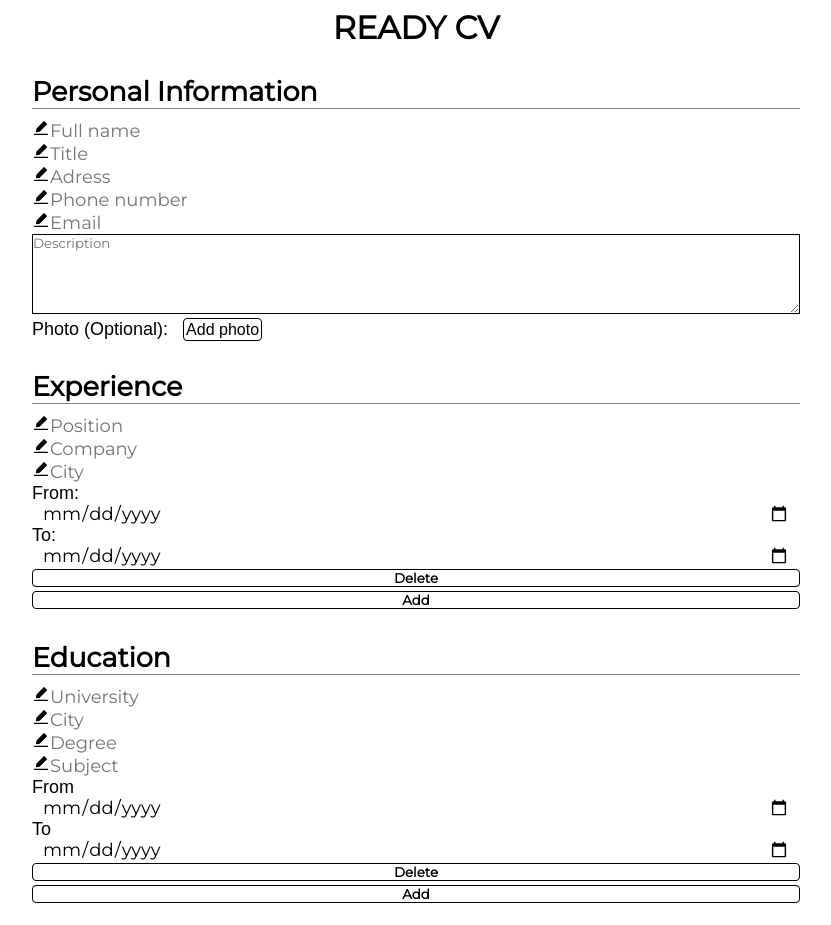
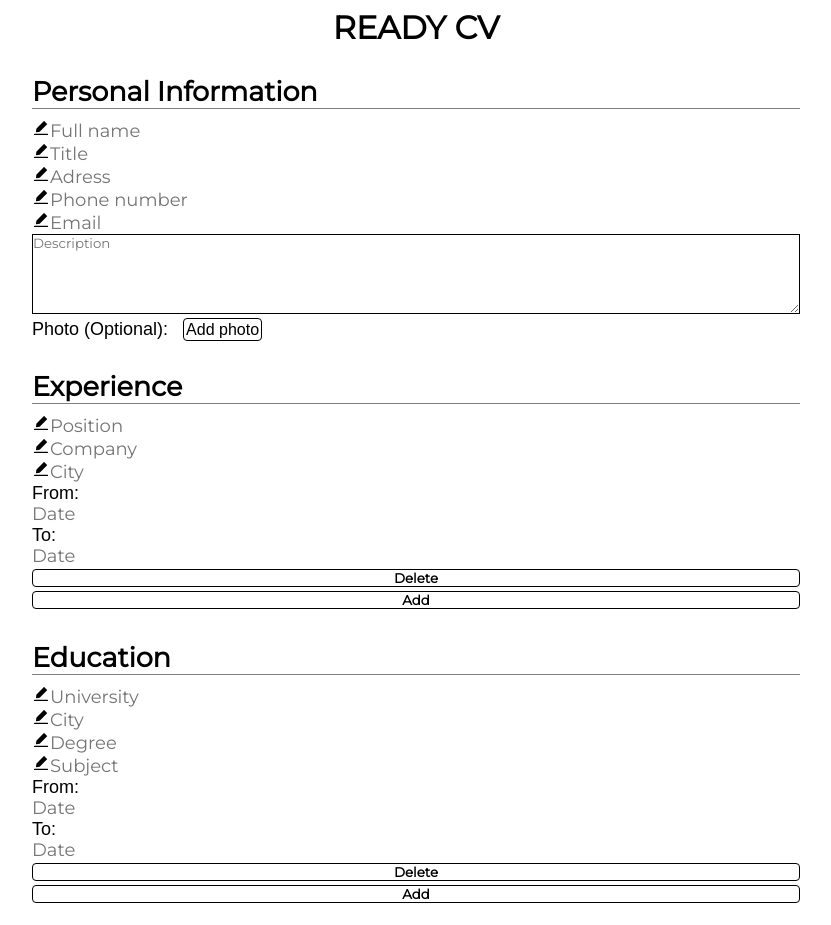
Before and after one commit to CantarinoG/cv-creator, a React (Create React App) app: page / in a window 1280 px wide. Shown: the top 925 px of the page, without its empty margins (224-1055 px from the left). Built offline with nearby package versions, Linux system fonts and the light colour scheme; a web font is replaced by a local one.

Commit message:
Change from/to fields to input type text

```diff
--- a/src/components/Education.js
+++ b/src/components/Education.js
@@ -11,8 +11,8 @@ class Education extends Component {
             <div className="input-row"><AiFillEdit/><input type="text" placeholder="City"></input></div>
             <div className="input-row"><AiFillEdit/><input type="text" placeholder="Degree"></input></div>
             <div className="input-row"><AiFillEdit/><input type="text" placeholder="Subject"></input></div>
-            <div className="input-row"><label htmlFor="edu-from">From</label><input type="date" id="edu-from"></input></div>
-            <div className="input-row"><label htmlFor="edu-to">To</label><input type="date" id="edu-to"></input></div>
+            <div className="input-row"><label htmlFor="edu-from">From:</label><input type="text" id="edu-from" placeholder="Date"></input></div>
+            <div className="input-row"><label htmlFor="edu-to">To:</label><input type="text" id="edu-to" placeholder="Date"></input></div>
             <button className="del-btn">Delete</button>
             <button>Add</button>
         </div>
--- a/src/components/Experience.js
+++ b/src/components/Experience.js
@@ -10,8 +10,8 @@ class Experience extends Component {
           <div className="input-row"><AiFillEdit/><input type="text" placeholder="Position"></input></div>
           <div className="input-row"><AiFillEdit/><input type="text" placeholder="Company"></input></div>
           <div className="input-row"><AiFillEdit/><input type="text" placeholder="City"></input></div>
-          <div className="input-row"><label htmlFor="exp-from">From: </label><input type="date" id="exp-from"></input></div>
-          <div className="input-row"><label htmlFor="exp-to">To: </label><input type="date" id="exp-to"></input></div>
+          <div className="input-row"><label htmlFor="exp-from">From: </label><input type="text" id="exp-from" placeholder="Date"></input></div>
+          <div className="input-row"><label htmlFor="exp-to">To: </label><input type="text" id="exp-to" placeholder="Date"></input></div>
             <button className="del-btn">Delete</button>
             <button>Add</button>
         </div>
--- a/src/components/Preview.js
+++ b/src/components/Preview.js
@@ -27,7 +27,7 @@ class Preview extends Component {
                   </div>
                 </main>
                 <aside className="cv-aside">
-                  <img></img>
+                  <img/>
                   <h3>Personal Details</h3>
                   <h4>Address</h4>
                   <h5>Example Street 10</h5>
```
